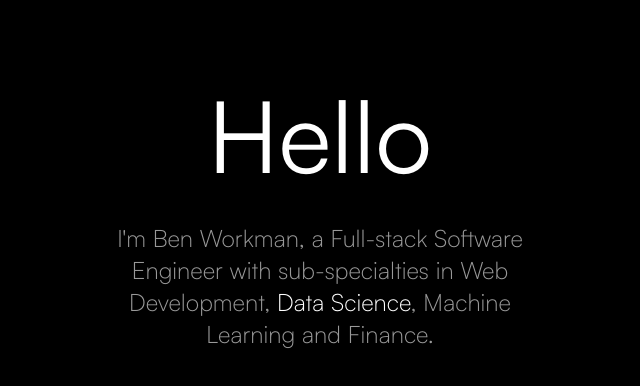
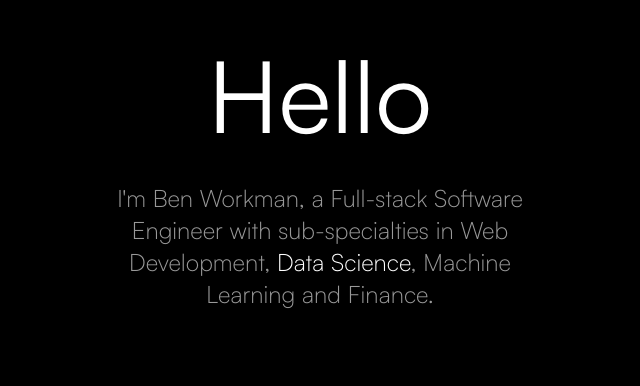
Before and after one commit to BenW2k/Portfolio, a Next.js app in the folder frontend/: page / in a window 1280 px wide. Shown: the part 250-636 px from the top of the page, without its empty margins (320-960 px from the left). Built offline with nearby package versions, Linux system fonts and the light colour scheme.

Commit message:
adjusted vh of hero section to compensate for navbar

```diff
--- a/frontend/app/styles/pages/home.module.css
+++ b/frontend/app/styles/pages/home.module.css
@@ -5,7 +5,7 @@
 .hero-section {
   display: flex;
   flex-direction: column;
-  height: 100vh;
+  height: 90vh;
   width: auto;
   align-items: center;
   justify-content: center;
--- a/frontend/app/styles/pages/home.module.scss
+++ b/frontend/app/styles/pages/home.module.scss
@@ -3,9 +3,10 @@
 }
 
 .hero-section {
+  // transform: translateY(-100px);
   display: flex;
   flex-direction: column;
-  height: 100vh;
+  height: 90vh;
   width: auto;
   align-items: center;
   justify-content: center;
```
